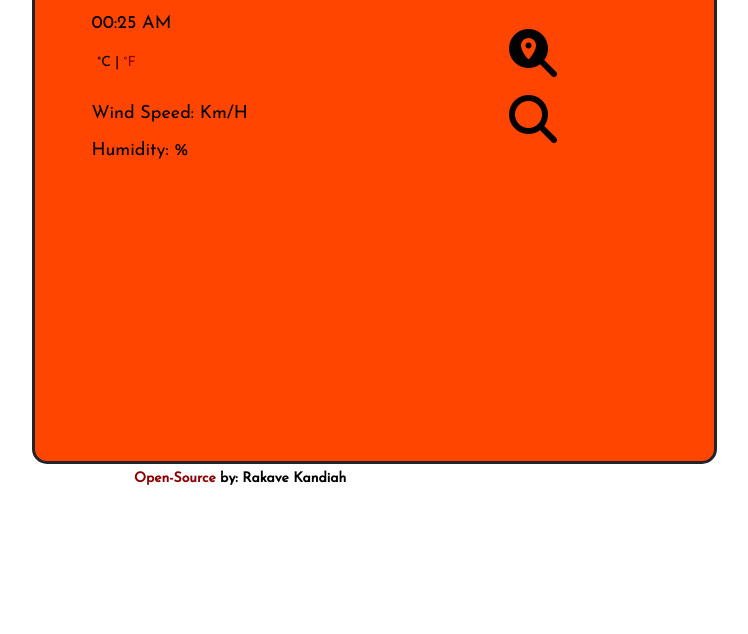
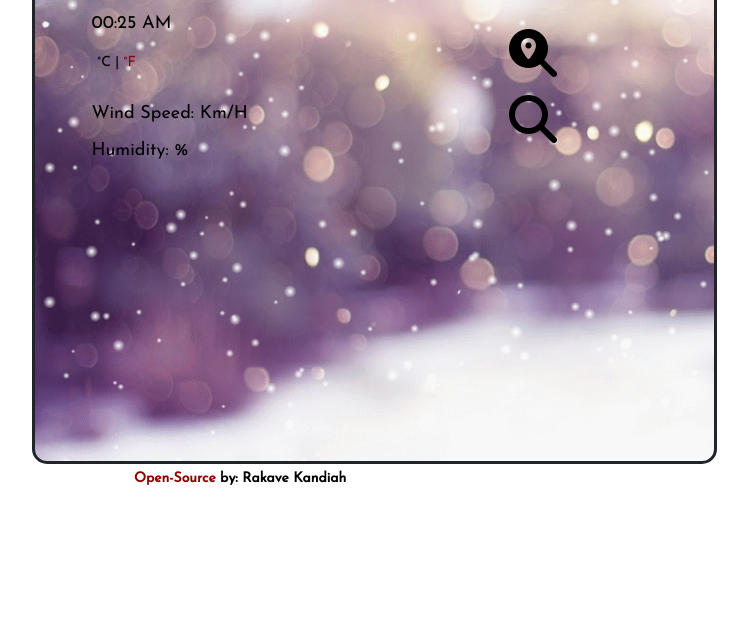
Before and after one commit to Rak97/VanillaWeatherApp, a plain HTML site: page index.html in a window 1280 px wide. Shown: the part 166-800 px from the top of the page, without its empty margins (266-1014 px from the left). Drawn offline with nearby package versions, Linux system fonts and the light colour scheme; no server answers.

Commit message:
background image

```diff
--- a/styles.css
+++ b/styles.css
@@ -4,7 +4,7 @@
                 padding: 15px 45px;
                 border-style: solid;
                 border-radius: 15px;
-               background-color: orangered;
+               background-image:url("src/snow.gif");
                 background-size: 100%;
                 background-size: cover;
                 background-blend-mode: luminosity;
```
